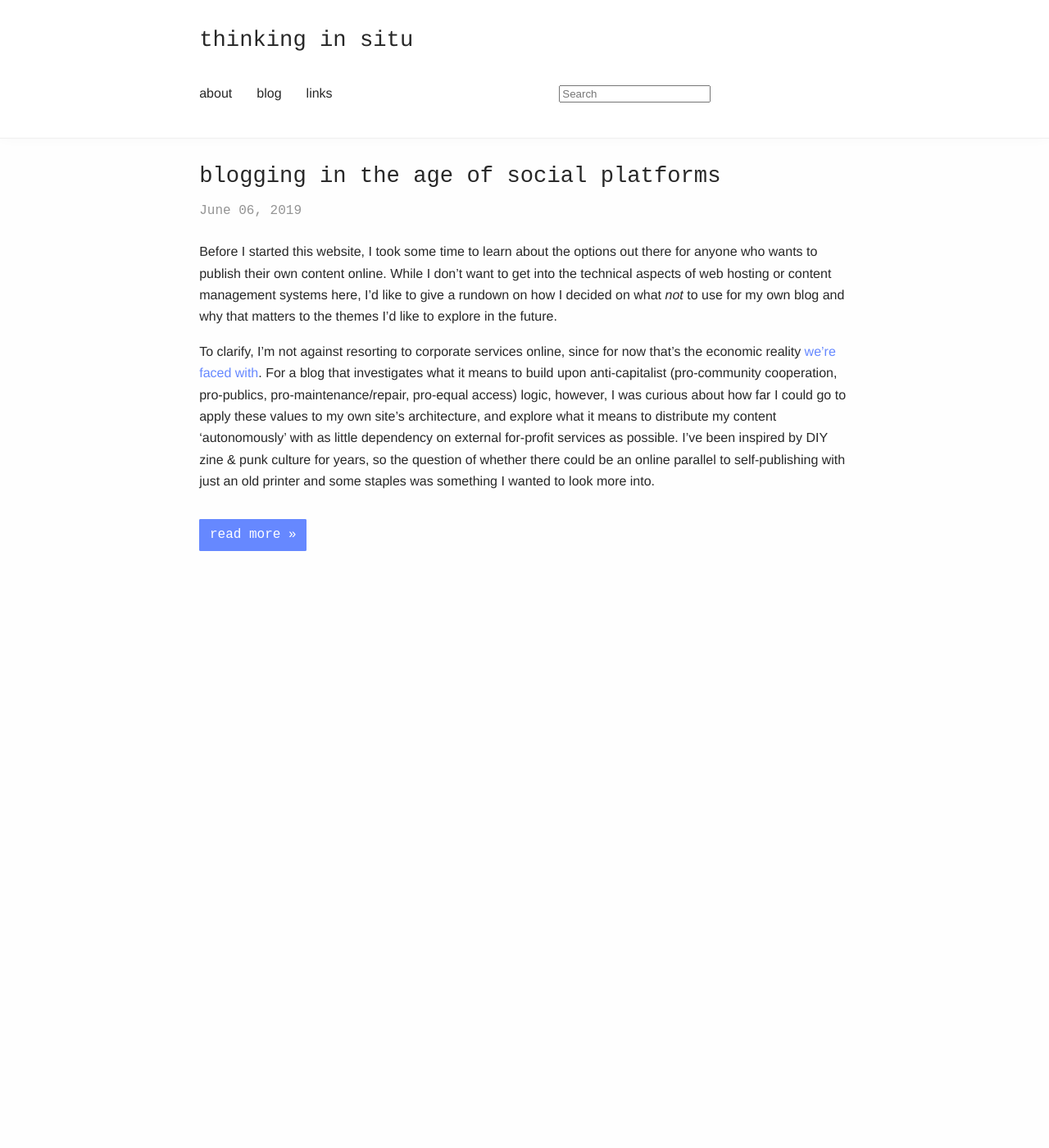
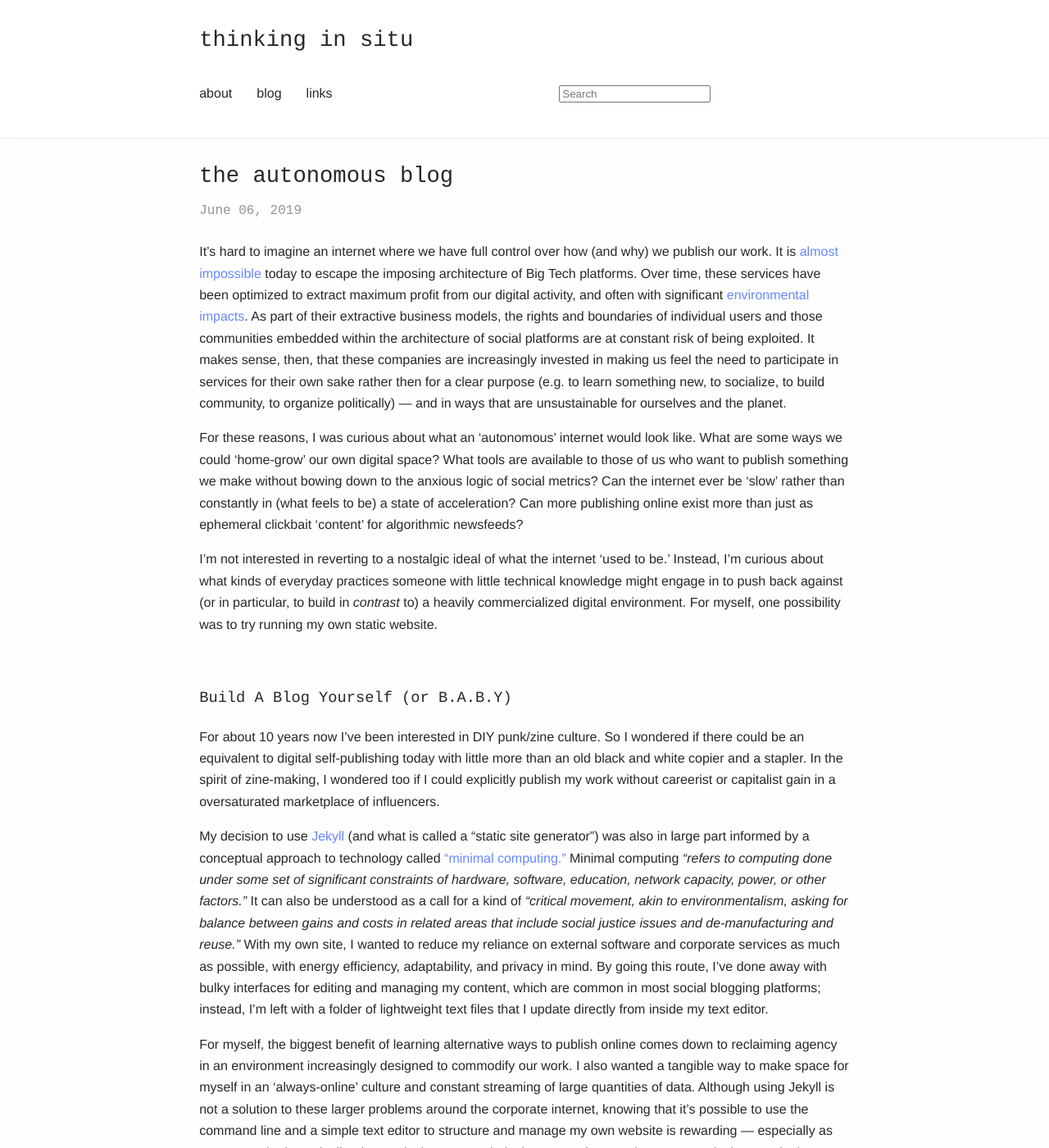
Before and after one commit to teddiebrock/blank-spaces, a Jekyll site: the page built from index.html, in a window 1280 px wide and 1400 px high. Shown: the whole window at 82% size. Built offline with Jekyll 4.4.1, drawn with Linux system fonts in a browser that asks for light colours; the list of posts is cut into pages by our own code; some of the changed text lies outside the part shown.

Commit message:
autonomous blog post revision

```diff
--- /dev/null
+++ b/_posts/2019-06-06-autonomous-blog.md
@@ -0,0 +1,49 @@
+---
+layout: post
+title: "the autonomous blog"
+---
+
+It’s hard to imagine an internet where we have full control over how (and why) we publish our work. It is [almost impossible](https://www.theguardian.com/commentisfree/2019/feb/17/almost-impossible-to-function-without-big-five-tech-giants) today to escape the imposing architecture of Big Tech platforms. Over time, these services have been optimized to extract maximum profit from our digital activity, and often with significant [environmental impacts](https://gizmodo.com/amazon-is-aggressively-pursuing-big-oil-as-it-stalls-ou-1833875828). As part of their extractive business models, the rights and boundaries of individual users and those communities embedded within the architecture of social platforms are at constant risk of being exploited. It makes sense, then, that these companies are increasingly invested in making us feel the need to participate in services for their own sake rather then for a clear purpose (e.g. to learn something new, to socialize, to build community, to organize politically) — and in ways that are unsustainable for ourselves and the planet.
+
+For these reasons, I was curious about what an ‘autonomous’ internet would look like. What are some ways we could ‘home-grow’ our own digital space? What tools are available to those of us who want to publish something we make without bowing down to the anxious logic of social metrics? Can the internet ever be ‘slow’ rather than constantly in (what feels to be) a state of acceleration? Can more publishing online exist more than just as ephemeral clickbait ‘content’ for algorithmic newsfeeds?
+
+I’m not interested in reverting to a nostalgic ideal of what the internet ‘used to be.’ Instead, I’m curious about what kinds of everyday practices someone with little technical knowledge might engage in to push back against (or in particular, to build in *contrast* to) a heavily commercialized digital environment. For myself, one possibility was to try running my own static website.
+
+&nbsp;
+&nbsp;
+
+### Build A Blog Yourself (or B.A.B.Y)
+
+For about 10 years now I’ve been interested in DIY punk/zine culture. So I wondered if there could be an equivalent to digital self-publishing today with little more than an old black and white copier and a stapler. In the spirit of zine-making, I wondered too if I could explicitly publish my work without careerist or capitalist gain in a oversaturated marketplace of influencers.
+
+ My decision to use [Jekyll](https://jekyllrb.com/) (and what is called a “static site generator”) was also in large part informed by a conceptual approach to technology called  [“minimal computing.”](https://go-dh.github.io/mincomp/about/) Minimal computing *“refers to computing done under some set of significant constraints of hardware, software, education, network capacity, power, or other factors.”* It can also be understood as a call for a kind of *“critical movement, akin to environmentalism, asking for balance between gains and costs in related areas that include social justice issues and de-manufacturing and reuse.”* With my own site, I wanted to reduce my reliance on external software and corporate services as much as possible, with energy efficiency, adaptability, and privacy in mind. By going this route, I’ve done away with bulky interfaces for editing and managing my content, which are common in most social blogging platforms; instead, I'm left with a folder of lightweight text files that I update directly from inside my text editor.
+
+For myself, the biggest benefit of learning alternative ways to publish online comes down to reclaiming agency in an environment increasingly designed to commodify our work. I also wanted a tangible way to make space for myself in an ‘always-online’ culture and constant streaming of large quantities of data. Although using Jekyll is not a solution to these larger problems around the corporate internet, knowing that it’s possible to use the command line and a simple text editor to structure and manage my own website is rewarding — especially as someone who is not inclined towards the more technical aspects of computing. In a practical sense, it also means I don’t have to worry if my Squarespace subscription expires or if Medium starts going in a [questionable direction](http://studyhall.xyz/blog/2018/6/12/mediums-mess-the-rise-and-fall-of-the-site-that-was-supposed-to-save-journalism). (Although unfortunately, GitHub -- the repository where I 'push' my text-files -- is now owned by Microsoft).
+
+That being said, I also don't want to misrepresent the time and effort it takes to survey one's mainstream options and then learn another, much less common way of doings things. It's an ongoing, imperfect process with various barriers to entry, depending on where you start.
+
+I know it can easily be argued that an overwhelming downside to such an approach is less opportunity for attention to flow over these words. But this pervasive logic is in large part why I created this project in the first place — to resist exploitative business models and quantitative metrics for determining what’s ‘valuable’ and what isn’t.
+
+&nbsp;
+
+### How I Built My Blog: A Recipe
+
+* 1 beginner's tutorial by the [Programming Historian](https://programminghistorian.org/en/lessons/building-static-sites-with-jekyll-github-pages)
+* 1 static site generator [(Jekyll)](https://jekyllrb.com/)
+* 1 text editor [(Atom)](https://atom.io/)
+* 1 repository [(GitHub)](https://github.com/)
+* 1 command-line interface (also called 'Terminal' on your computer)
+* questions to google as you go along
+
+### Further Reading
+
+* [Anatomy of an AI System](https://anatomyof.ai/)
+* [Discriminating Systems: Gender, Race, and Power in AI](https://ainowinstitute.org/discriminatingsystems.pdf)
+* [Culture Machine: Vol. 18 - The Nature of Data Centers](http://culturemachine.net/vol-18-the-nature-of-data-centers/)
+
+
+
+
+
+&nbsp;
+&nbsp;
--- a/_posts/2019-06-06-blogging-social-platforms.md
+++ /dev/null
@@ -1,28 +0,0 @@
----
-layout: post
-title: "blogging in the age of social platforms"
----
-
-Before I started this website, I took some time to learn about the options out there for anyone who wants to publish their own content online. While I don’t want to get into the technical aspects of web hosting or content management systems here, I’d like to give a rundown on how I decided on what *not* to use for my own blog and why that matters to the themes I’d like to explore in the future.
-
-To clarify, I’m not against resorting to corporate services online, since for now that’s the economic reality [we’re faced with](https://www.theguardian.com/commentisfree/2019/feb/17/almost-impossible-to-function-without-big-five-tech-giants). For a blog that investigates what it means to build upon anti-capitalist (pro-community cooperation, pro-publics, pro-maintenance/repair, pro-equal access) logic, however, I was curious about how far I could go to apply these values to my own site’s architecture, and explore what it means to distribute my content ‘autonomously’ with as little dependency on external for-profit services as possible. I’ve been inspired by DIY zine & punk culture for years, so the question of whether there could be an online parallel to self-publishing with just an old printer and some staples was something I wanted to look more into.
-
-
-
-
-For most people, starting a Wordpress.com site is the simplest free option, as far as getting a blog up and running goes. (Wordpress.*org* is actually a different thing and there’s lots of information on what those differences are).
-
-The main distinction is that the former is a private hosting service (like Squarespace) while the latter is an open-source content management system that lets you run your website yourself (or at least modify the Wordpress software and have 100% control over your content). In this sense, I definitely prefer Wordpress.org. The thing about Wordpress, though, is that I would still have to buy both a domain name and web-hosting for server space.
-
- Another popular route I looked into was bypassing running your own site altogether and using a platform publisher like Medium, which structures itself like a really big magazine, but without a traditional masthead or overarching journalistic or literary purpose. Medium also hosts smaller publications (which are not independent per se, but run on the Medium platform, such as Roxane Gay’s [“Unruly Bodies"](https://gay.medium.com/unruly-bodies/home)).
-
-Although it’s admirable that Medium now has schemes for paying its writers, I have often felt uncomfortable with how similar its interface feels to traditional social media websites, which often depend on a lack of algorithmic transparency and tend to over-value more ‘viral’ content based on likes and views (classic “attention economy” kind of stuff). And as far as the journalism industry goes, Medium appears to have an [economic transparency problem](http://studyhall.xyz/blog/2018/6/12/mediums-mess-the-rise-and-fall-of-the-site-that-was-supposed-to-save-journalism), as discussed in a blog post published by the media workers support network, Study Hall.
-
-In the end, I decided to use a static site generator called [Jekyll](https://jekyllrb.com/) and push my content (made up primarily of text files) through GitHub Pages. Part of this decision was informed by a [Digital Humanities working group on “minimal computing”]( https://go-dh.github.io/mincomp/about/), a concept that “refers to computing done under some set of significant constraints of hardware, software, education, network capacity, power, or other factors.” Further, minimal computing is described as a “critical movement, akin to environmentalism, asking for balance between gains and costs in related areas that include social justice issues and de-manufacturing and reuse.” In practice, minimal computing brings attention to questions around energy consumption (such as what's increasingly demanded by the [architecture of data centres](https://failedarchitecture.com/podcast/01-data-space-the-architecture-and-impact-of-data-centres/)), interfaces, equal access, dependencies on infrastructure and software, and surveillance.
-
-
-Although getting the hang of Jekyll (and GitHub) requires some initial effort (such as learning to overcome a culturally-conditioned resistance to using the command line), I feel it’s been worth the energy. I now have a bundle of lightweight files that make up my site which I can edit completely on my own without need for a third-party interface. The open-source community is also there for when I want to expand my knowledge and get a bit more technical with my projects. I also only had to pay for a domain name, but I could have easily used the GitHub pages domain instead. I should note, though, that GitHub is now owned by Microsoft as of June 2018, which perhaps complicates my initial goal of not having to rely on one of the Big Tech for-profit corporate services. Overall, though, the process of maintaining my website with just a text-editor feels considerably more freeing than posting to social media or some other third-party, so for now I’m happy with the results.
-
-If you'd like to learn more about how to set up a Jekyll site, I used this peer-reviewed tutorial by the [Programming Historian](https://programminghistorian.org/en/lessons/building-static-sites-with-jekyll-github-pages)
-
-To edit my posts, I use the text editor [Atom](https://atom.io/) and the GitHub package to push them to the web.
--- a/about.md
+++ b/about.md
@@ -4,19 +4,16 @@
 layout: page
 ---
 
-*How should one be positioned in order to see, in this situation of tensions, resonances, transformations, resistances, and complicities? - Donna Haraway*
+*<center>How should one be positioned in order to see, in this situation of tensions, resonances, <br>transformations, resistances, and complicities?
+<br>-Donna Haraway</center>*
 
 &nbsp;
+
+My name is Teddie Brock. This site is a cross between a research log and personal scrapbook to help me work / think through trouble. It's a space for thinking about the present, 'in place,' and for imagining futures that center resilience, care, and repair. <br>
+<br>From a non-expert perspective I'll blend theory, musings, and wanderings with concrete opportunities for radical action and unexpected kinships.
+
 &nbsp;
 
-My name is Teddie Brock. This blog is a cross between a personal research log and scrapbook to help me think / work through trouble. It is a space for thinking about the present ('in situ') in order to imagine futures centering sustainability, community resilience, maintenance, and repair. From a non-expert perspective I'll blend theory, musings, and wanderings with concrete opportunities for radical action and building unexpected kinships.
-
-
-
-&nbsp;
-&nbsp;
-&nbsp;
-&nbsp;
 
 >>( * ) I made this webspace with GitHub Pages + Jekyll using
 helpful tutorials by the [Programming Historian](https://programminghistorian.org/).
```
